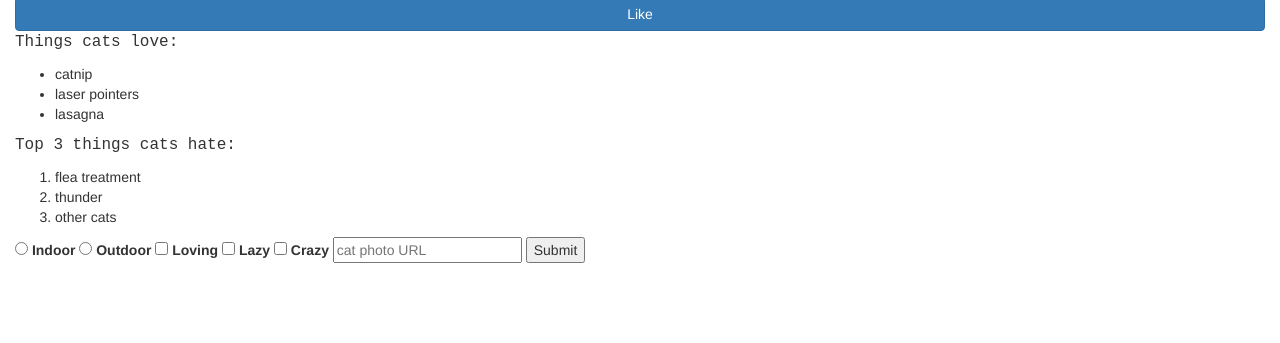
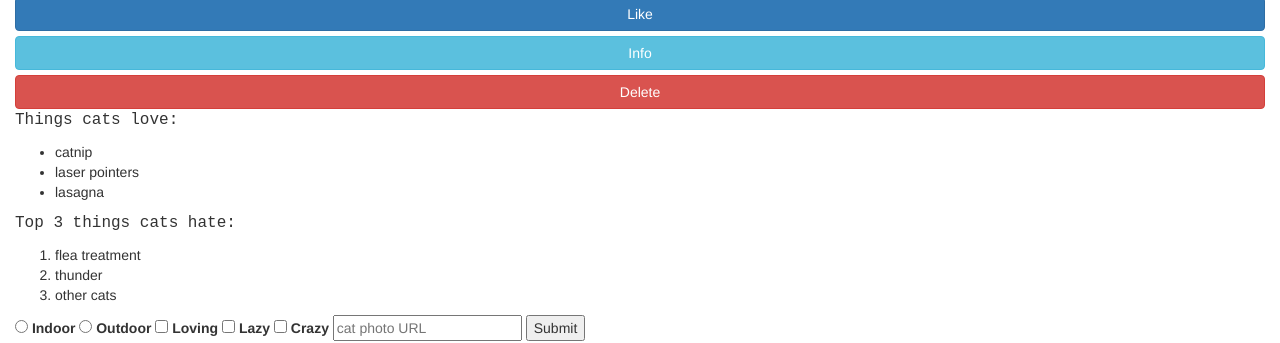
Before and after one commit to UMER-FAROOQ-attari/freeCodeCamp-project, a plain HTML site: page button/index.html in a window 1280 px wide. Shown: the part 479-822 px from the top of the page. Before the commit the page ends 800 px from the top, so only its background shows below. Drawn offline with nearby package versions, Linux system fonts and the light colour scheme.

Commit message:
btn-danger btn-info

```diff
--- a/button/index.html
+++ b/button/index.html
@@ -31,6 +31,8 @@
   <img src="https://cdn.freecodecamp.org/curriculum/cat-photo-app/running-cats.jpg" class="img-responsive" alt="Tuxedo cats running on dirt ground.">
 
   <button class="btn btn-primary btn-block">Like</button>
+  <button class="btn btn-info btn-block">Info</button>
+  <button class="btn btn-danger btn-block">Delete</button>
 
   <p>Things cats love:</p>
   <ul>
```
